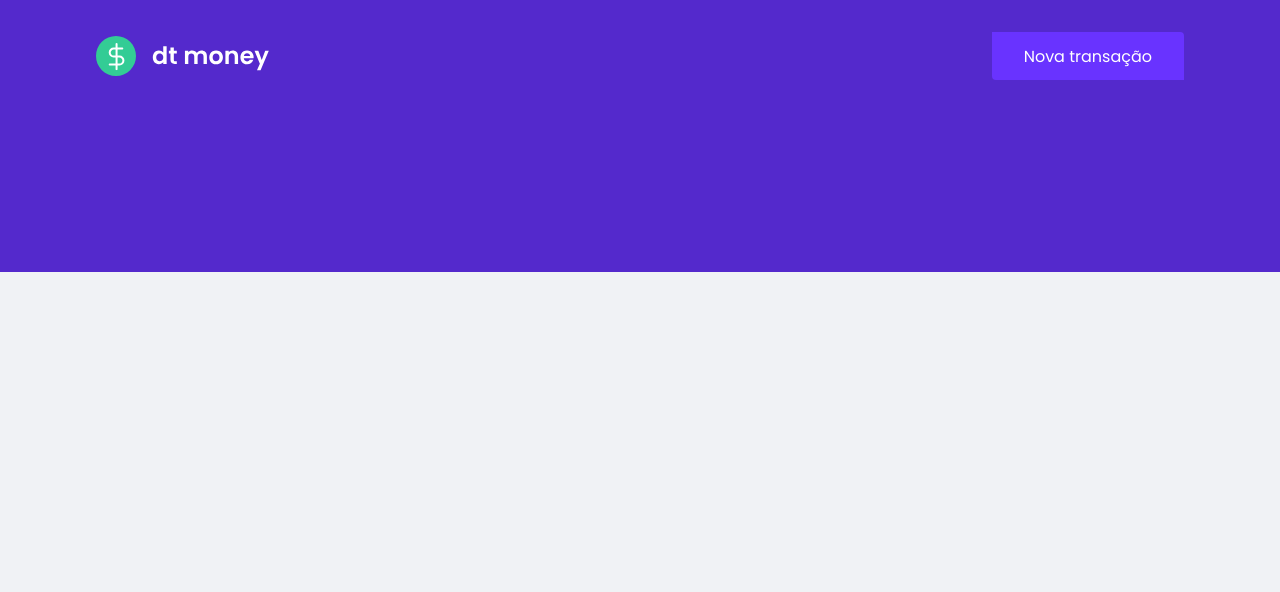
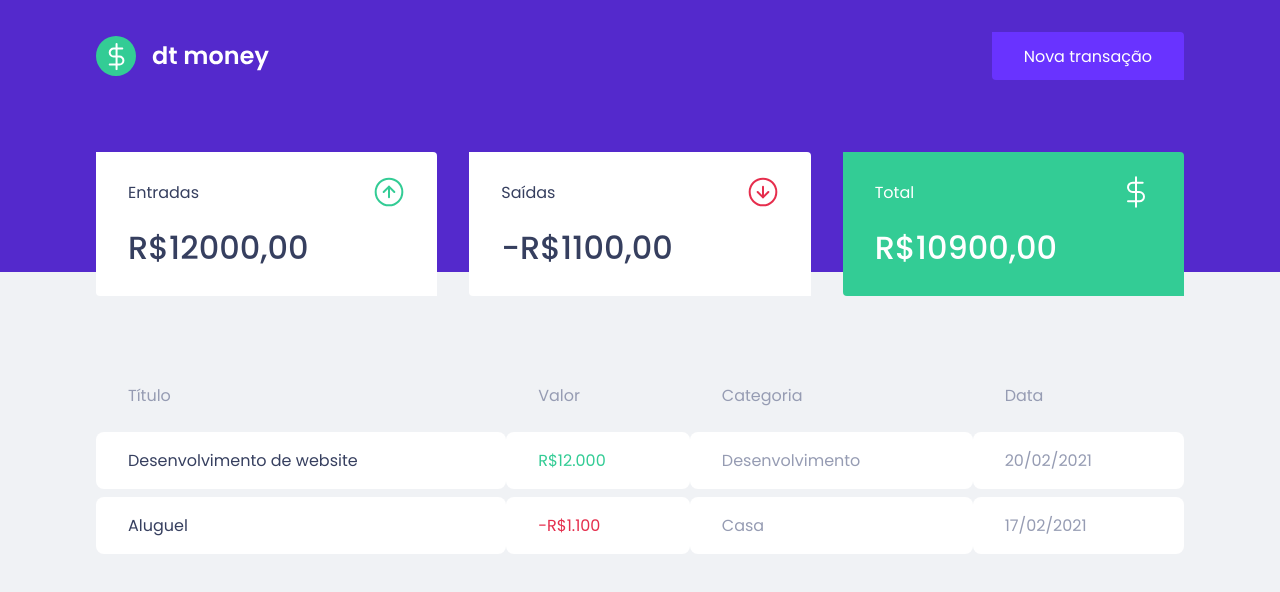
Before and after one commit to Glauber-Developer/dtmoney, a React (Create React App) app: page / in a window 1280 px wide. Shown: the top 592 px of the page. Built offline with nearby package versions, Linux system fonts and the light colour scheme.

Commit message:
Summary - TransactionTable

```diff
--- a/public/index.html
+++ b/public/index.html
@@ -10,7 +10,7 @@
 
     <title>dtmoney</title>
 
-    <link href="https://fonts.googleapis.com/css2?family=Poppins:wght@400;600&display=swap" rel="stylesheet">
+    <link href="https://fonts.googleapis.com/css2?family=Poppins:wght@400;500;600&display=swap" rel="stylesheet">
   </head>
   <body>
     <noscript>You need to enable JavaScript to run this app.</noscript>
--- a/src/App.tsx
+++ b/src/App.tsx
@@ -1,10 +1,13 @@
+import { Dashboard } from "./components/Dashboard";
 import { Header } from "./components/Header";
+
 import { GlobalStyle } from "./styles/global";
 
 export function App() {
   return (
     <>
       <Header/>
+      <Dashboard/>
       <GlobalStyle/>
     </>
   );
--- /dev/null
+++ b/src/components/Dashboard/index.tsx
@@ -0,0 +1,12 @@
+import { Summary } from '../Summary';
+import { TransactionTable } from '../TransactionsTable';
+import { Container } from './styles';
+
+export function Dashboard() {
+    return (
+      <Container>
+          <Summary/>
+          <TransactionTable/>
+      </Container>
+    );
+}
--- /dev/null
+++ b/src/components/Dashboard/styles.ts
@@ -0,0 +1,7 @@
+import styled from "styled-components";
+
+export const Container = styled.main`
+  max-width: 1120px;
+  margin: 0 auto;
+  padding: 2.5rem 1rem;
+`;
--- /dev/null
+++ b/src/components/Summary/index.tsx
@@ -0,0 +1,33 @@
+import incomeImg from '../../assets/income.svg'
+import outcomeImg from '../../assets/outcome.svg'
+import totalImg from '../../assets/total.svg'
+
+import { Container } from "./styles";
+
+export function Summary() {
+    return(
+      <Container>
+          <div>
+              <header>
+                  <p>Entradas</p>
+                  <img src = {incomeImg} alt = "Entradas"/>
+              </header>
+              <strong>R$12000,00</strong>
+          </div>
+          <div>
+              <header>
+                  <p>Saídas</p>
+                  <img src = {outcomeImg} alt = "Saídas"/>
+              </header>
+              <strong>-R$1100,00</strong>
+          </div>
+          <div className="highlight-background">
+              <header>
+                  <p>Total</p>
+                  <img src = {totalImg} alt = "Total"/>
+              </header>
+              <strong>R$10900,00</strong>
+          </div>
+      </Container>
+    )
+}
--- /dev/null
+++ b/src/components/Summary/styles.ts
@@ -0,0 +1,33 @@
+import styled from "styled-components";
+
+export const Container = styled.div`
+  display: grid;
+  grid-template-columns: repeat(3, 1fr);
+  gap: 2rem;
+  margin-top: -10rem;
+
+  div {
+      background: var(--shape);
+      padding: 1.5rem 2rem;
+      border-radius: 0%.25rem;
+      color: var(--text-title);
+
+      header {
+          display: flex;
+          align-items: center;
+          justify-content: space-between;
+      }
+
+      strong {
+        display: block;
+        margin-top: 1rem;
+        font-size: 2rem;
+        font-weight: 500;
+        line-height: 3rem;
+      }
+      &.highlight-background {
+          background: var(--gren);
+          color: #fff;
+      }
+  }
+`;
--- /dev/null
+++ b/src/components/TransactionsTable/index.tsx
@@ -0,0 +1,35 @@
+import { Container } from "./styles";
+
+export function TransactionTable() {
+    return(
+        <Container>
+          <table>
+            <thead>
+              <tr>
+                <th>Título</th>
+                <th>Valor</th>
+                <th>Categoria</th>
+                <th>Data</th>
+              </tr>
+            </thead>
+
+            <tbody>
+              <tr>
+                <td>Desenvolvimento de website</td>
+                <td className="deposit">R$12.000</td>
+                <td>Desenvolvimento</td>
+                <td>20/02/2021</td>
+              </tr>
+            </tbody>
+            <tbody>
+              <tr>
+                <td>Aluguel</td>
+                <td className="withdraw">-R$1.100</td>
+                <td>Casa</td>
+                <td>17/02/2021</td>
+              </tr>
+            </tbody>
+          </table>
+        </Container>
+    );
+}
--- /dev/null
+++ b/src/components/TransactionsTable/styles.ts
@@ -0,0 +1,38 @@
+import styled from "styled-components";
+
+export const Container = styled.div`
+  margin-top: 4rem;
+
+  table {
+      width: 100%;
+      border-spacing: 0 0.5rem;
+
+      th {
+          color: var(--text-body);
+          font-weight: 400;
+          padding: 1rem 2rem;
+          text-align: left;
+          line-height: 1.5rem;
+      }
+
+      td {
+          padding: 1rem 2rem;
+          border: 0;
+          background: var(--shape);
+          color: var(--text-body);
+          border-radius: 0.5rem;
+
+          &:first-child {
+            color: var(--text-title);
+          }
+
+          &.deposit {
+              color: var(--gren);
+          }
+
+          &.withdraw {
+              color: var(--red);
+          }
+      }
+  }
+`;
--- a/src/styles/global.ts
+++ b/src/styles/global.ts
@@ -4,6 +4,7 @@
   :root {
       --background: #f0f2f5;
       --red: #e52e4d;
+      --gren: #33cc95;
       --blue: #5429cc;
 
       --blue-light: #6933ff;
```
Also changed, not shown: src/components/Header/styles.ts (line endings or trailing spaces).
